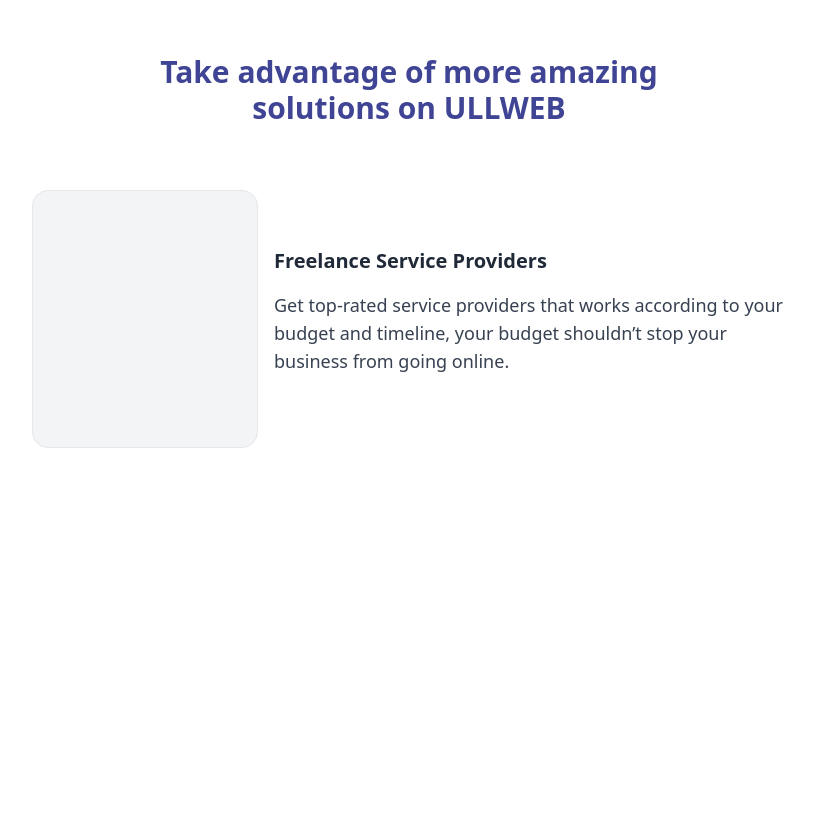
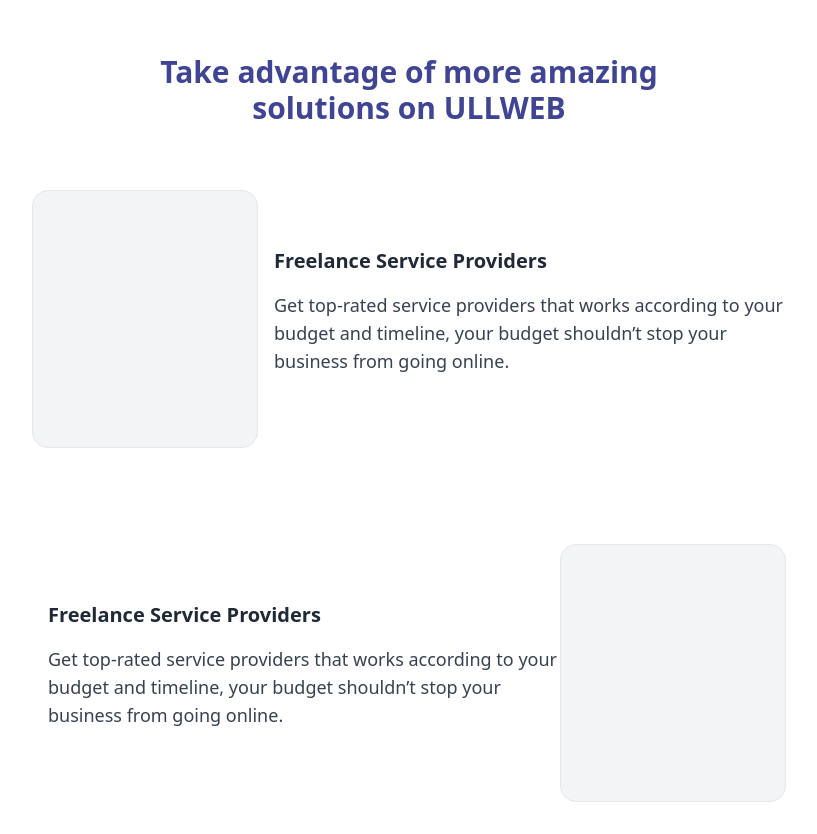
Before and after one commit to OgbeniHMMD/ullweb-website, an Angular app: page /home in a window 1280 px wide. Shown: the part 1540-2374 px from the top of the page, without its empty margins (231-1048 px from the left). Before the commit the page ends 2116 px from the top, so only its background shows below. Built offline with nearby package versions, Linux system fonts and the light colour scheme.

Commit message:
Home: Improved Placeholders

```diff
--- a/src/app/homepage/homepage.component.html
+++ b/src/app/homepage/homepage.component.html
@@ -52,13 +52,13 @@
       <section
         class="container flex flex-col mx-auto max-w-screen-xl py-16 px-4 gap-4 justify-center items-center md:flex-row md:justify-between"
       >
-        <div class="mx-auto max-w-lg text-center md:mx-0 md:text-left">
+        <div class="mx-auto max-w-lg text-center md:mx-0 md:text-left md:w-1/2">
           <h1
             class="font-extrabold pb-8 text-3xl text-[#404494] md:pb-16 md:text-3xl lg:text-5xl"
           >
             Save Time Negotiating Web/App Projects
           </h1>
-          <h2 class="py-8 text-gray-700 md:text-lg">
+          <h2 class="text-sm py-8 text-gray-700 md:text-base">
             Build with your budget, only N10,000/$20 per web page or app
             functionalities. (Start with 3 pages or 15 functionalities)
           </h2>
@@ -78,7 +78,9 @@
           </div>
         </div>
 
-        <div class="border bg-gray-100 rounded-2xl w-full py-96 px-48"></div>
+        <div
+          class="border bg-gray-100 rounded-2xl w-full py-96 px-48 md:w-1/2"
+        ></div>
       </section>
     </header>
 
@@ -111,15 +113,15 @@
       </div>
     </section>
 
-    <section>
-      <div class="container mx-auto max-w-screen-xl py-16 px-4">
+    <section class="container mx-auto max-w-screen-lg">
+      <div class="py-16 px-4">
         <h1
           class="font-bold mx-auto max-w-lg text-center text-2xl text-[#404494] md:text-3xl"
         >
           Take advantage of more amazing solutions on ULLWEB
         </h1>
         <div
-          class="flex flex-col mx-auto space-x-4 py-16 px-4 items-center justify-center md:flex-row"
+          class="flex flex-col mx-auto space-x-4 px-4 pt-16 items-center justify-center md:flex-row"
         >
           <div
             class="border bg-gray-100 rounded-2xl text-center py-32 px-28 md:text-left"
@@ -137,6 +139,25 @@
           </div>
         </div>
       </div>
+
+      <div
+        class="container flex flex-col mx-auto max-w-screen-lg space-x-4 py-8 px-4 items-center justify-center md:flex-row-reverse md:flex-row"
+      >
+        <div
+          class="border bg-gray-100 rounded-2xl text-center py-32 px-28 md:text-left"
+        ></div>
+
+        <div class="mx-auto max-w-lg text-center md:mx-0 md:text-left">
+          <h1 class="font-bold text-lg text-gray-800 md:text-xl">
+            Freelance Service Providers
+          </h1>
+          <h2 class="py-4 text-gray-700 md:text-lg">
+            Get top-rated service providers that works according to your budget
+            and timeline, your budget shouldn’t stop your business from going
+            online.
+          </h2>
+        </div>
+      </div>
     </section>
   </main>
 </div>
```
